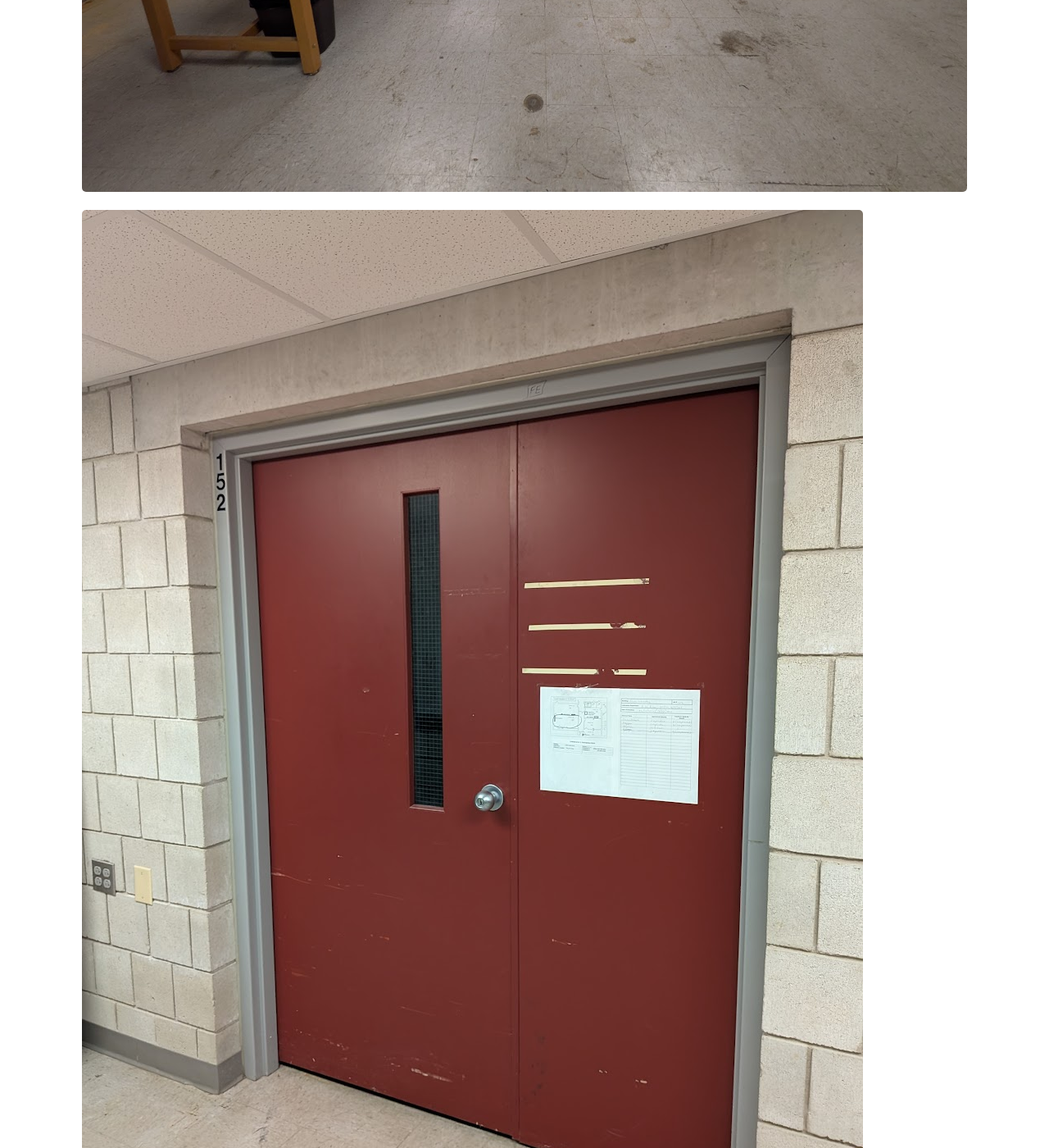
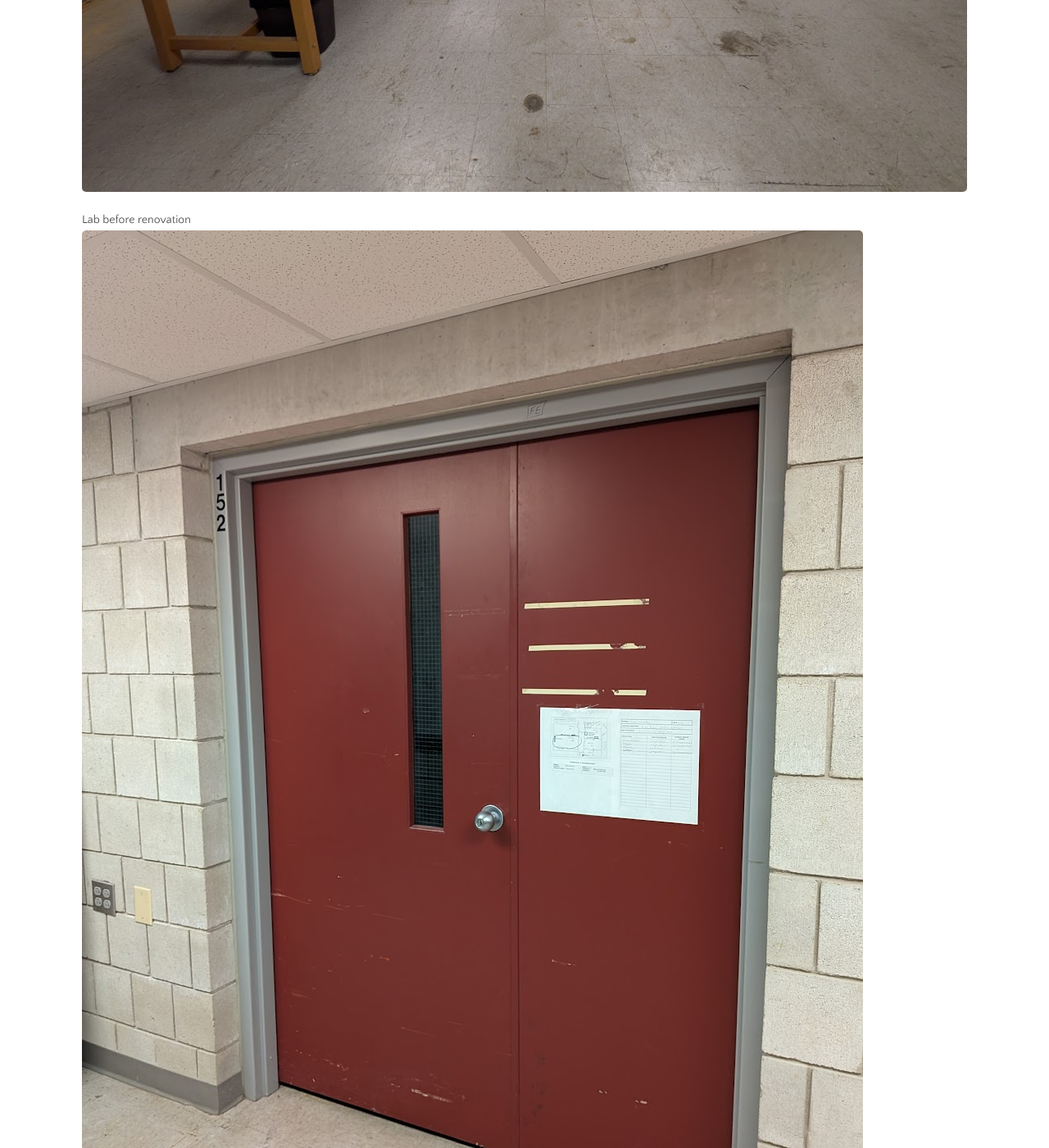
Before and after one commit to fujiwara-quantum-lab/fujiwara-quantum-lab.github.io, a Jekyll site: the page built from _posts/2025-07-01-we-are-here.md, in a window 1280 px wide and 1400 px high, scrolled down 812 px. Shown: the whole window at 82% size. Built offline with Jekyll 4.4.1, drawn with Linux system fonts in a browser that asks for light colours.

Commit message:
Update 2025-07-01-we-are-here.md

```diff
--- a/_posts/2025-07-01-we-are-here.md
+++ b/_posts/2025-07-01-we-are-here.md
@@ -3,27 +3,38 @@ layout: default
 title: "We are here!"
 images:
   - { filename: "/assets/images/2025-08-05 Empty Lab.jpg", caption: "Lab before renovation"}
-  - { filename: "/assets/images/2025-08-05 Lab Door.jpg", caption: "Door the lab"}
+  - { filename: "/assets/images/2025-08-05 Lab Door.jpg", caption: "Door to the lab" }
 ---
 
 <div class="news-post">
-<h2 class="post-title">{{ page.title }}</h2>
-	<div class="post-meta">{{ page.date | date: "%B %d, %Y" }}</div>
-	{% if page.description %}
-		<p class="post-description">{{ page.description }}</p>
-	{% endif %}
-	{% if page.images %}
-		<div class="post-images">
-		{% for image in page.images %}
-			<img src="{{ image.filename }}" alt="{{ page.title }} image">
-		{% endfor %}
-			</div>
-	{% endif %}
+  <h2 class="post-title">{{ page.title }}</h2>
+  <div class="post-meta">{{ page.date | date: "%B %d, %Y" }}</div>
+
+  {% if page.description %}
+    <p class="post-description">{{ page.description }}</p>
+  {% endif %}
+
+  {% if page.images %}
+    <div class="post-images">
+    {% for image in page.images %}
+      <div class="post-image-block">
+        <img src="{{ image.filename | relative_url }}" alt="{{ page.title }} image">
+        {% if image.caption %}
+          <div class="caption">{{ image.caption }}</div>
+        {% endif %}
+      </div>
+    {% endfor %}
+    </div>
+  {% endif %}
 </div>
 
-
+<p>
 Cora is getting situated at Lehigh, and research activities will begin soon! Lab renovations are underway and
 a temporary lab space has been acquired.
+</p>
 
+<p>
 The group is actively recruiting personnel at the undergraduate, graduate, and postdoc level. If you are interested
-in joining the group to help build the lab and do cutting edge research please email Cora directly.  More information about openings may be found on the openings page and the recruitment pages for the university.
+in joining the group to help build the lab and do cutting edge research please email Cora directly. More information
+about openings may be found on the openings page and the recruitment pages for the university.
+</p>
```
